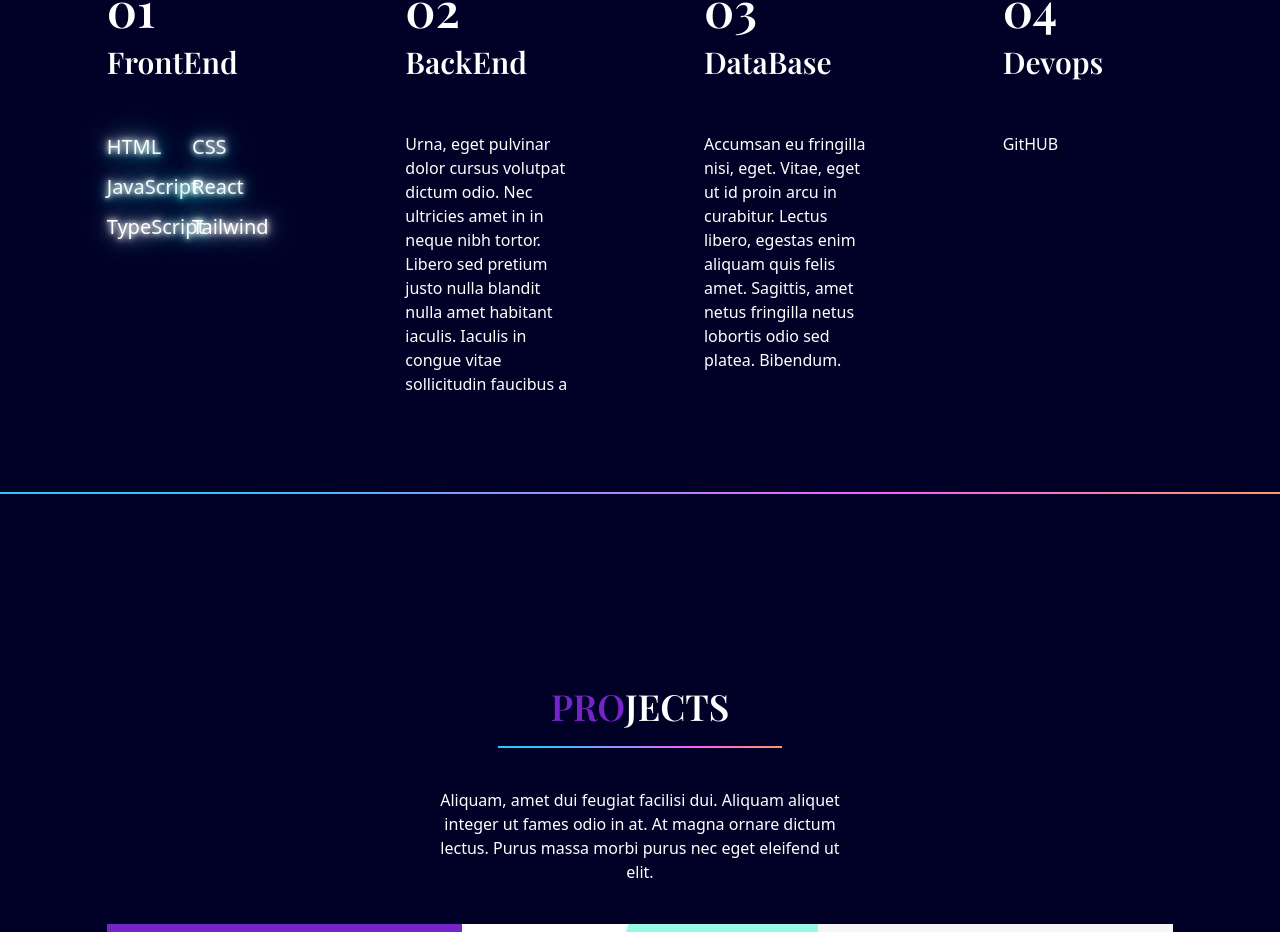
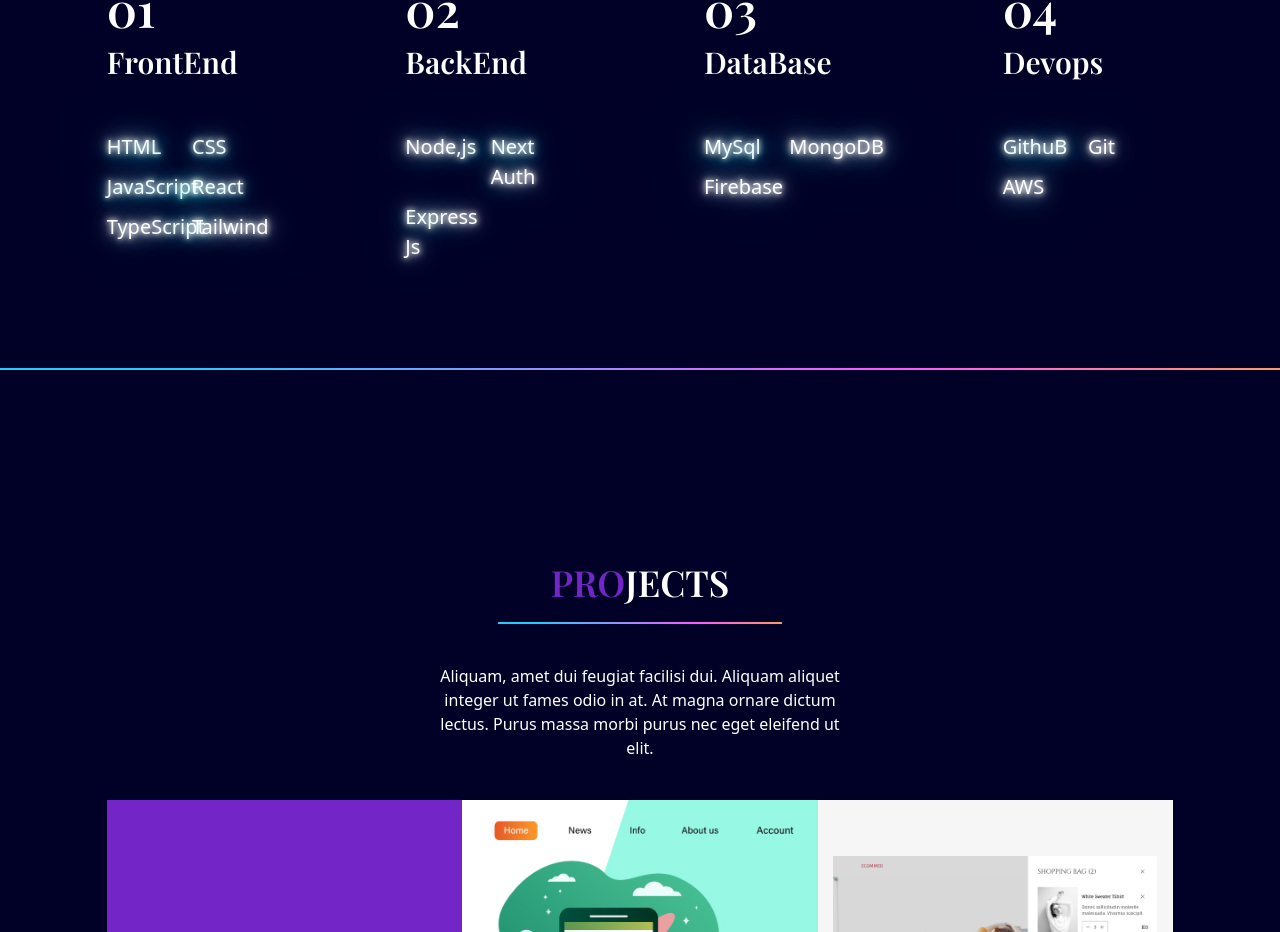
Before and after one commit to Om-Khairnar/Portfolio, a Next.js app: page / in a window 1280 px wide. Shown: the part 1150-2082 px from the top of the page. Built offline with nearby package versions, Linux system fonts and the light colour scheme.

Commit message:
HopFully this works

```diff
--- a/src/pages/scenes/MySkills.jsx
+++ b/src/pages/scenes/MySkills.jsx
@@ -61,7 +61,7 @@ const MySkills = () => {
       <div className="md:flex md:justify-between mt-16 gap-32">
         {/* FrontEnd */}
         <motion.div
-          className="md:w-1/3 mt-10"
+          className="md:w-1/4 mt-10"
           initial="hidden"
           whileInView="visible"
           viewport={{ once: true, amount: 0.5 }}
@@ -91,9 +91,9 @@ const MySkills = () => {
 
         </motion.div>
 
-        {/* INNOVATIVE */}
+        {/* Backend */}
         <motion.div
-          className="md:w-1/3 mt-10"
+          className="md:w-1/4 mt-10"
           initial="hidden"
           whileInView="visible"
           viewport={{ once: true, amount: 0.5 }}
@@ -113,15 +113,14 @@ const MySkills = () => {
             <div className="w-1/2 md:w-3/4 h-32 bg-red absolute right-0 top-0 z-[-1]" />
           </div>
           <p className="mt-5">
-            Urna, eget pulvinar dolor cursus volutpat dictum odio. Nec ultricies
-            amet in in neque nibh tortor. Libero sed pretium justo nulla blandit
-            nulla amet habitant iaculis. Iaculis in congue vitae sollicitudin
-            faucibus a
+          <span className={styles.neon}>Node,js</span>
+          <span className={styles.neon}>Next Auth</span>
+          <span className={styles.neon}>Express Js</span>
           </p>
         </motion.div>
-        {/* IMAGINATIVE */}
+        {/* DataBAse */}
         <motion.div
-          className="md:w-1/3 mt-10"
+          className="md:w-1/4 mt-10"
           initial="hidden"
           whileInView="visible"
           viewport={{ once: true, amount: 0.5 }}
@@ -141,15 +140,15 @@ const MySkills = () => {
             <div className="w-1/2 md:w-3/4 h-32 bg-yellow absolute right-0 top-0 z-[-1]" />
           </div>
           <p className="mt-5">
-            Accumsan eu fringilla nisi, eget. Vitae, eget ut id proin arcu in
-            curabitur. Lectus libero, egestas enim aliquam quis felis amet.
-            Sagittis, amet netus fringilla netus lobortis odio sed platea.
-            Bibendum.
+          <span className={styles.neon}>MySql</span>
+          <span className={styles.neon}>MongoDB</span>
+          <span className={styles.neon}>Firebase</span>
           </p>
         </motion.div>
 
+        {/* Devops */}
         <motion.div
-          className="md:w-1/3 mt-10"
+          className="md:w-1/4 mt-10"
           initial="hidden"
           whileInView="visible"
           viewport={{ once: true, amount: 0.5 }}
@@ -168,7 +167,11 @@ const MySkills = () => {
             </div>
             <div className="w-1/2 md:w-3/4 h-32 bg-yellow absolute right-0 top-0 z-[-1]" />
           </div>
-          <p className="mt-5">GitHUB</p>
+          <p className="mt-5">
+          <span className={styles.neon}>GithuB</span>
+          <span className={styles.neon}>Git</span>
+          <span className={styles.neon}>AWS</span>
+          </p>
         </motion.div>
       </div>
     </section>
```
